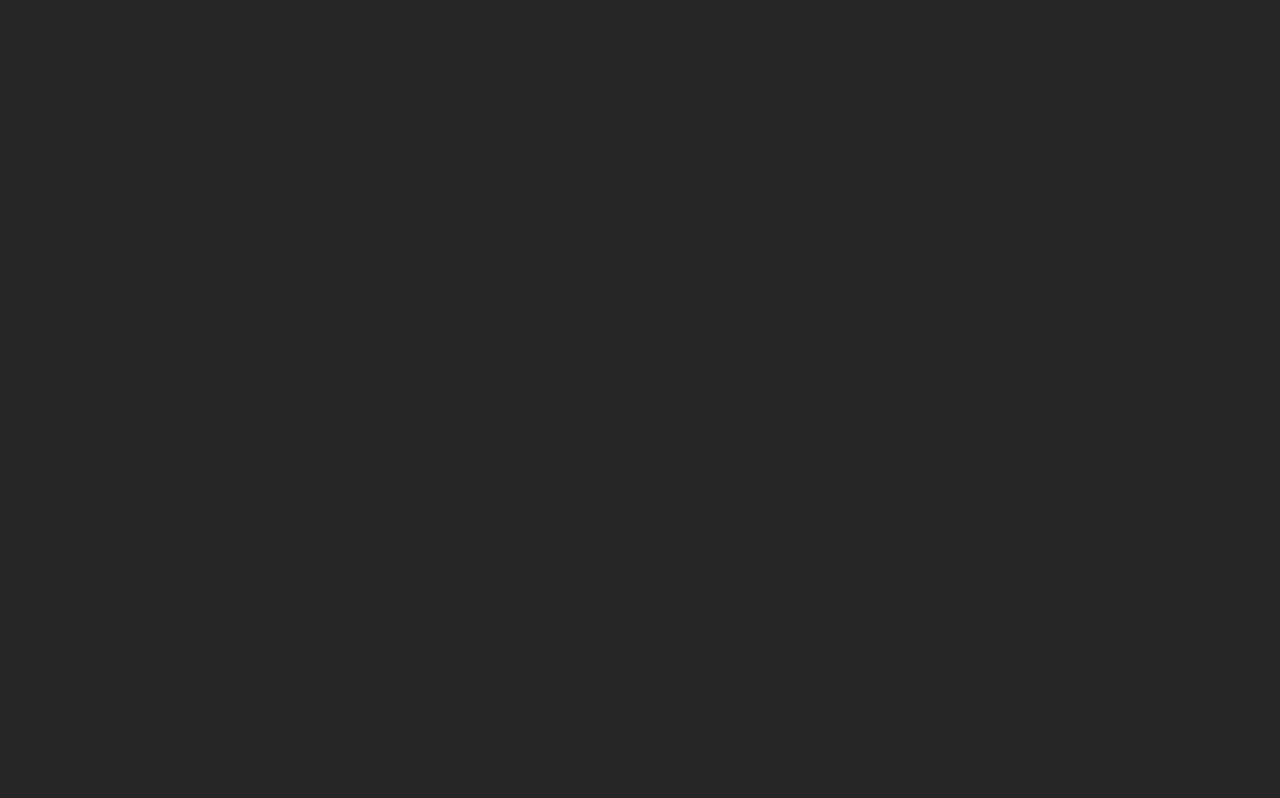
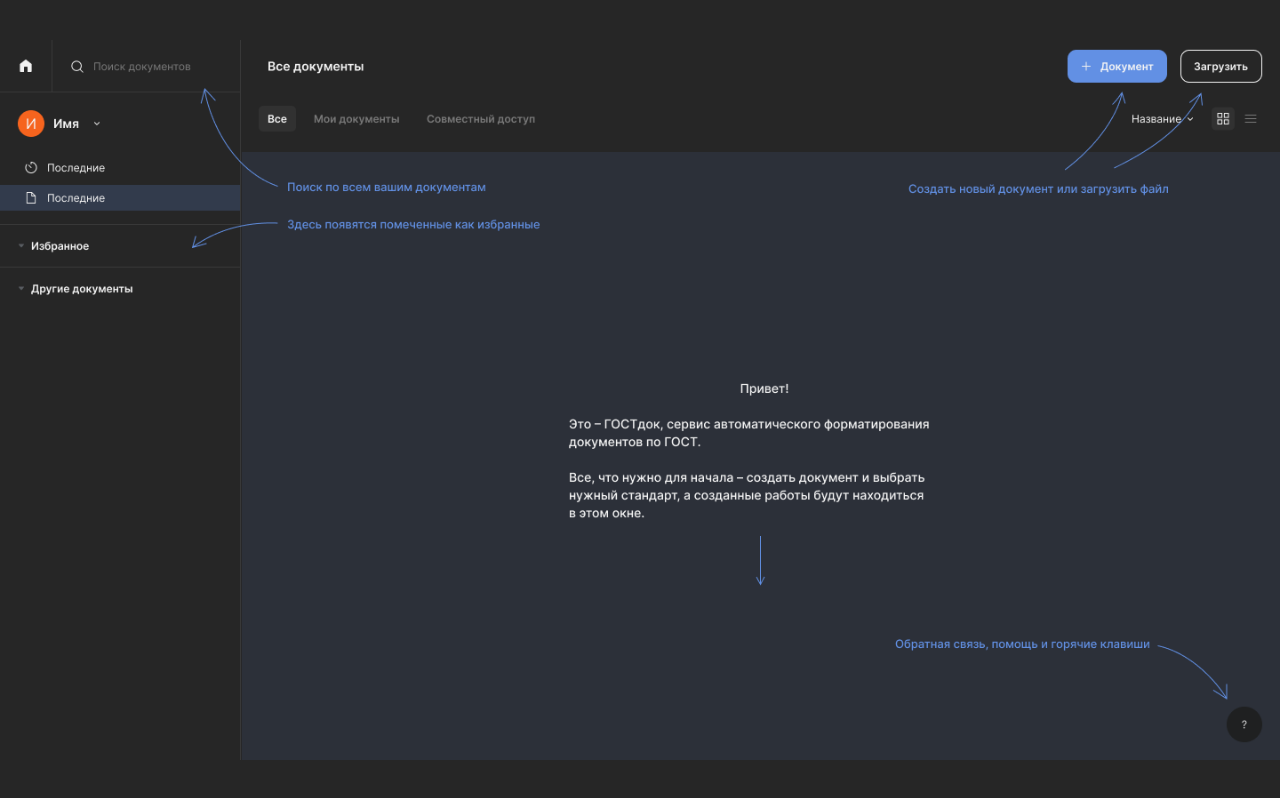
Before and after one commit to artemryskal/file-manager, a Vue app: page / in a window 1280 px wide. Built offline with nearby package versions, Linux system fonts and the light colour scheme.

Commit message:
Add main url redirect

```diff
--- a/src/router/index.js
+++ b/src/router/index.js
@@ -1,6 +1,7 @@
 import { createRouter, createWebHistory } from 'vue-router'
 
 const MainLayout = () => import('@/layouts/MainLayout.vue')
+const HomeView = () => import('@/views/HomeView.vue')
 const DocsView = () => import('@/views/DocsView.vue')
 const LoginView = () => import('@/views/LoginView.vue')
 const SignupView = () => import('@/views/SignupView.vue')
@@ -13,6 +14,10 @@ const router = createRouter({
       path: '/',
       component: MainLayout,
       children: [
+        {
+          path: '/',
+          component: HomeView
+        },
         // Страница документов
         {
           path: 'docs',
--- /dev/null
+++ b/src/views/HomeView.vue
@@ -0,0 +1,5 @@
+<template>
+  <div class="d-flex h-100 align-center justify-center" @click="$router.push({ name: 'docs' })">
+    <img src="@/assets/images/main.png" alt="" style="max-width: 100%">
+  </div>
+</template>
```
Also changed, not shown: src/assets/images/main.png (added).
